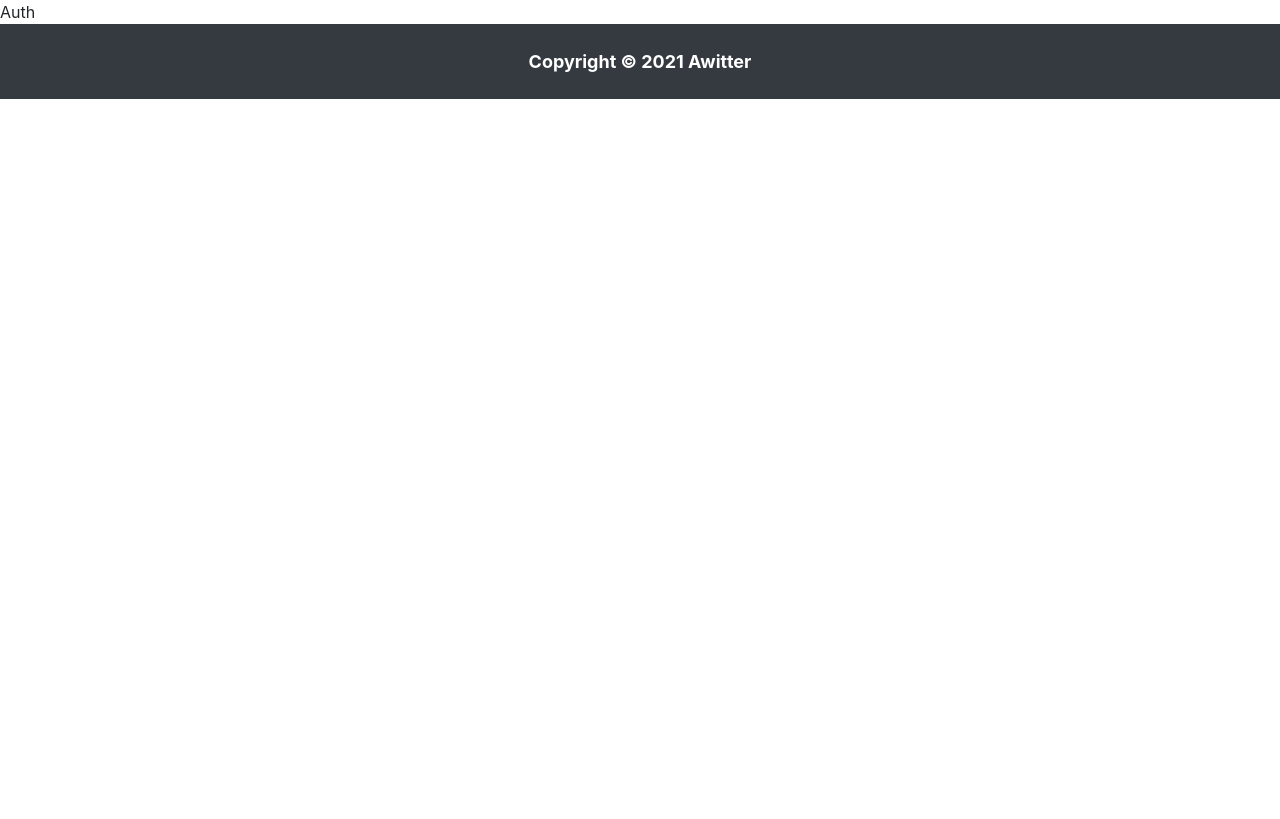
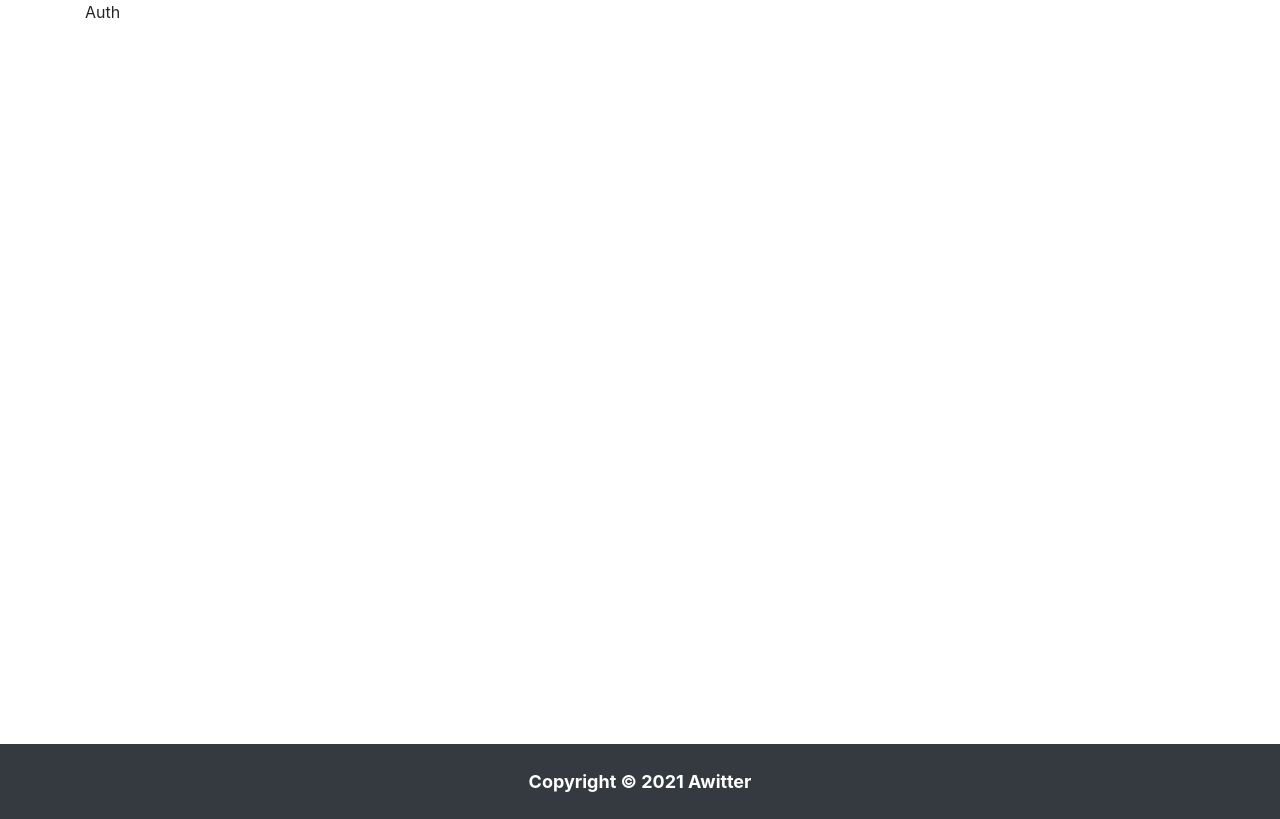
Before and after one commit to aidenkimgj/awitter, a React (Create React App) app: page /#/ in a window 1280 px wide. Built offline with nearby package versions, Linux system fonts and the light colour scheme; no server answers.

Commit message:
Add Container into Router.jsx

```diff
--- a/src/components/Router.jsx
+++ b/src/components/Router.jsx
@@ -2,10 +2,12 @@ import React, { useState } from 'react';
 import { HashRouter as Router, Route, Switch } from 'react-router-dom';
 import Home from '../routes/Home';
 import Auth from '../routes/Auth';
+import { Container } from 'reactstrap';
 
 const AppRouter = () => {
   const [isLoggedIn, setIsLoggedIn] = useState(false);
   return (
+    <Container id="main-body">
       <Router>
         <Switch>
           {isLoggedIn ? (
@@ -15,6 +17,7 @@ const AppRouter = () => {
           )}
         </Switch>
       </Router>
+    </Container>
   );
 };
 
```
Lines whose indentation alone changed are shown as unchanged.
